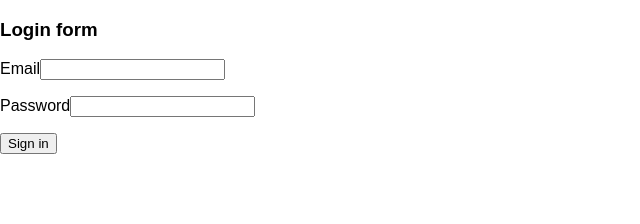
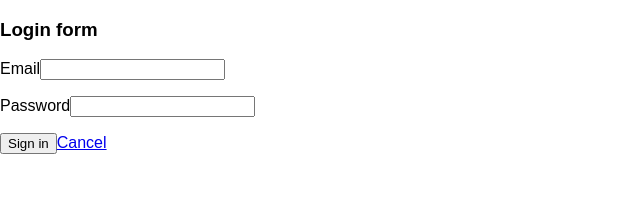
Before and after one commit to Gbaja/BridgeMapApp, a React (Create React App) app: page /login in a window 1280 px wide. Shown: the top 224 px of the page, without its empty margins (0-640 px from the left). Built offline with nearby package versions, Linux system fonts and the light colour scheme.

Commit message:
Added cancel button to login&signup form
There wasn't a way to go back to home page when you are on login and
signup page, used Link from react-router-dom to navigate back if need be.

```diff
--- a/src/components/Login/Login_Form.js
+++ b/src/components/Login/Login_Form.js
@@ -1,5 +1,7 @@
 import React from "react";
 import { Field } from "redux-form";
+import PropTypes from "prop-types";
+import { Link } from "react-router-dom";
 
 import { renderFormFields } from "../../helpers/redux_form";
 
@@ -13,7 +15,13 @@
       component={renderFormFields}
     />
     <button type="submit">Sign in</button>
+    <Link to="/">Cancel</Link>
   </form>
 );
 
+LoginForm.propTypes = {
+  handleSubmit: PropTypes.func,
+  onSubmit: PropTypes.func
+};
+
 export default LoginForm;
--- a/src/components/Signup/Signup_Form.js
+++ b/src/components/Signup/Signup_Form.js
@@ -1,11 +1,12 @@
 import React, { Fragment } from "react";
 import { Field } from "redux-form";
+import PropTypes from "prop-types";
+import { Link } from "react-router-dom";
 
 import { renderFormFields } from "../../helpers/redux_form";
 
 const SignupForm = ({ handleSubmit, onSubmit }) => {
   return (
-    <Fragment>
     <form onSubmit={handleSubmit(onSubmit)}>
       <Field label="Email" name="email" component={renderFormFields} />
       <Field
@@ -38,9 +39,14 @@
         component={renderFormFields}
       />
       <button type="submit">Sign up</button>
+      <Link to="/">Cancel</Link>
     </form>
-    </Fragment>
   );
 };
 
+SignupForm.propTypes = {
+  handleSubmit: PropTypes.func,
+  onSubmit: PropTypes.func
+};
+
 export default SignupForm;
```
Also changed, not shown: src/components/Home/Home.js (+5 -5 lines). Lines whose indentation alone changed are shown as unchanged.
